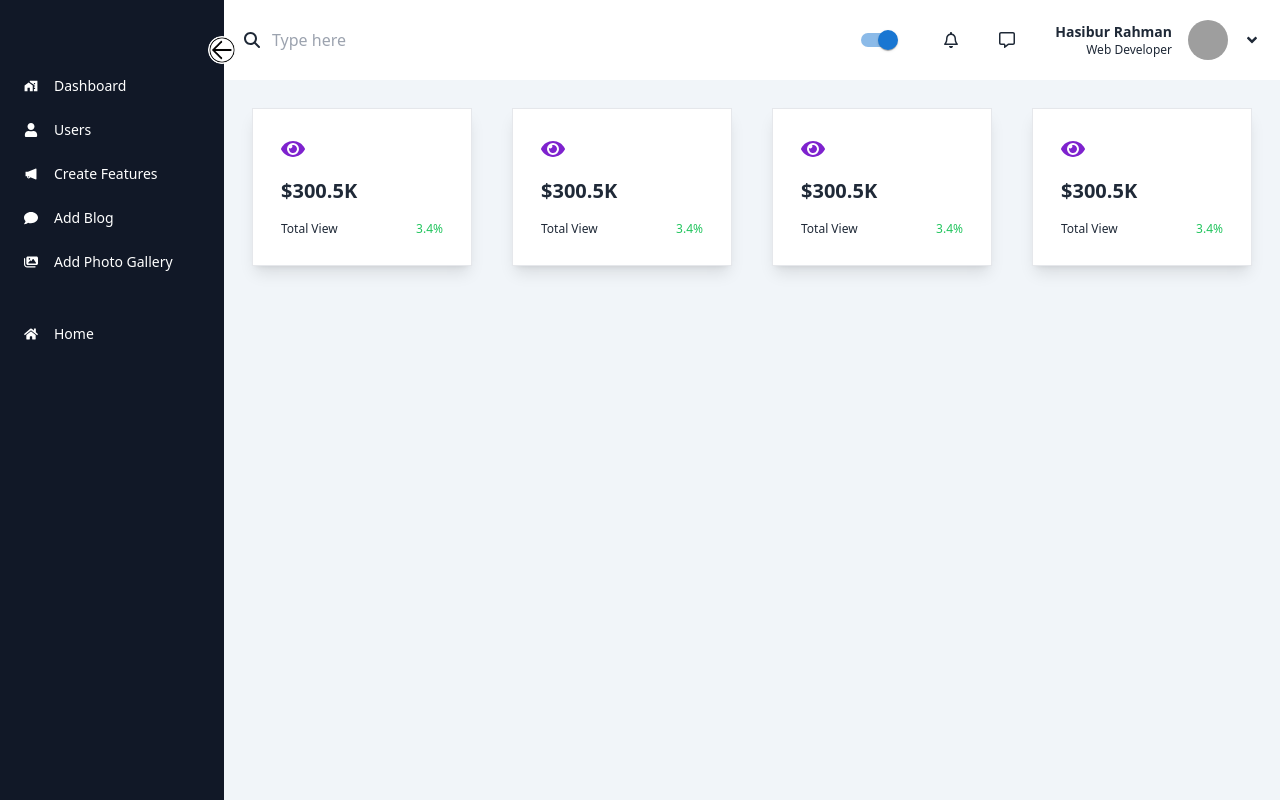
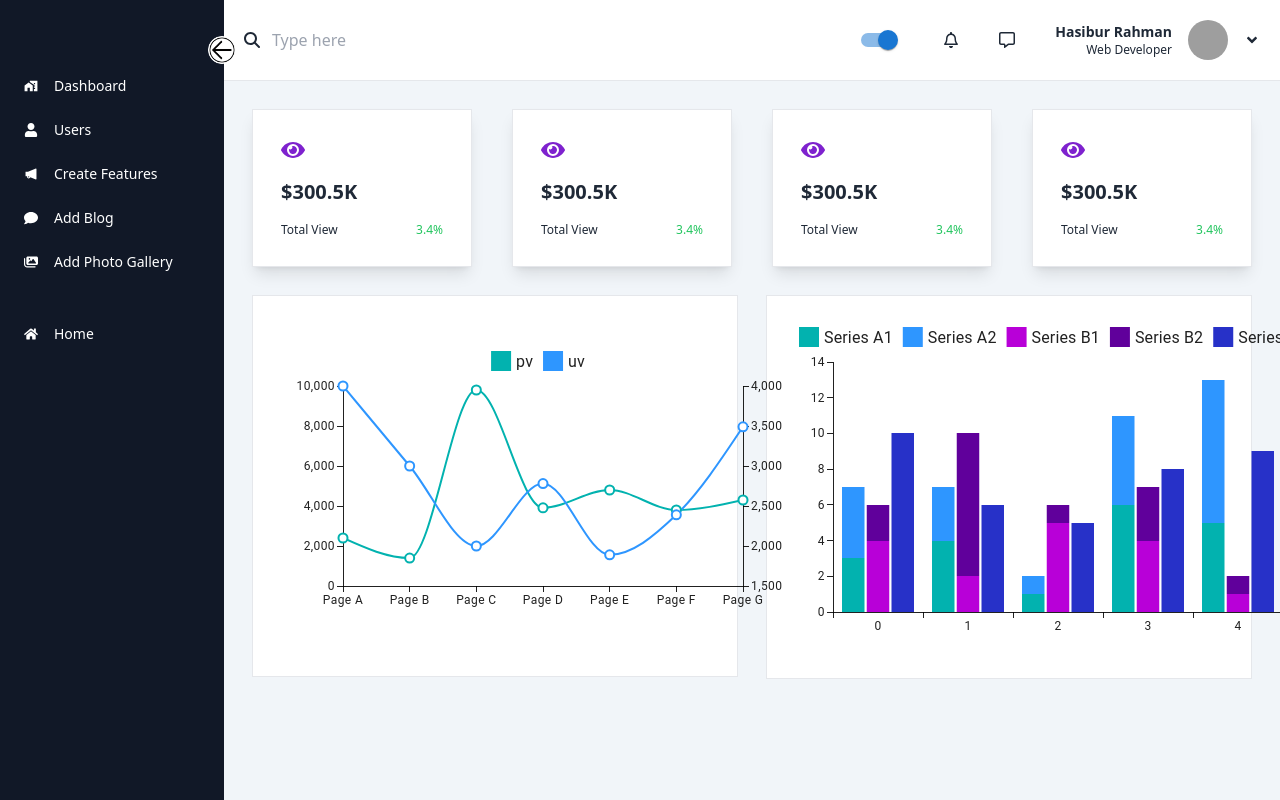
Before and after one commit to hasiburrahmanakash79/admin-dashboard, a React (Vite) app: page / in a window 1280 px wide. Built offline with nearby package versions, Linux system fonts and the light colour scheme; grey boxes are pictures that could not be loaded.

Commit message:
make chart for showing data

```diff
--- a/package.json
+++ b/package.json
@@ -13,6 +13,7 @@
     "@emotion/react": "^11.11.4",
     "@emotion/styled": "^11.11.5",
     "@mui/material": "^5.15.15",
+    "@mui/x-charts": "^7.3.1",
     "localforage": "^1.10.0",
     "match-sorter": "^6.3.4",
     "react": "^18.2.0",
--- a/src/Pages/Dashboard/Dashboard.jsx
+++ b/src/Pages/Dashboard/Dashboard.jsx
@@ -182,7 +182,7 @@ const Dashboard = () => {
           isAdmin ? "" : ""
         }`}
       >
-        <div className="p-5 shadow flex justify-between items-center">
+        <div className="p-5 shadow-lg border-b flex justify-between items-center">
           <div className="flex gap-3 items-center">
             <FaMagnifyingGlass />
             <input type="text" placeholder="Type here" />
--- a/src/Pages/Dashboard/DashboardHome/DashboardHome.jsx
+++ b/src/Pages/Dashboard/DashboardHome/DashboardHome.jsx
@@ -1,9 +1,11 @@
 import { FaEye } from "react-icons/fa";
+import DataLineChart from "./DataLineChart";
+import DataBarChart from "./DataBarChart";
 
 
 const DashboardHome = () => {
     return (
-        <div>
+        <div className="space-y-7">
             <div className="grid grid-cols-4 items-center gap-10">
                 <div className="bg-white border p-7 space-y-4 shadow-lg">
                     <FaEye className="text-purple-700 text-2xl"/>
@@ -38,6 +40,10 @@ const DashboardHome = () => {
                     </div>
                 </div>
             </div>
+            <div className="grid grid-cols-2 gap-7">
+                <div className="col-span-1"><DataLineChart/></div>
+                <div className="col-span-1"><DataBarChart/></div>
+            </div>
         </div>
     );
 };
--- /dev/null
+++ b/src/Pages/Dashboard/DashboardHome/DataBarChart.jsx
@@ -0,0 +1,21 @@
+import { BarChart } from '@mui/x-charts';
+
+const DataBarChart = () => {
+    return (
+        <div className='bg-white p-4 border '>
+            <BarChart
+      series={[
+        { data: [3, 4, 1, 6, 5], stack: 'A', label: 'Series A1' },
+        { data: [4, 3, 1, 5, 8], stack: 'A', label: 'Series A2' },
+        { data: [4, 2, 5, 4, 1], stack: 'B', label: 'Series B1' },
+        { data: [2, 8, 1, 3, 1], stack: 'B', label: 'Series B2' },
+        { data: [10, 6, 5, 8, 9], label: 'Series C1' },
+      ]}
+      width={550}
+      height={350}
+    />
+        </div>
+    );
+};
+
+export default DataBarChart;
--- /dev/null
+++ b/src/Pages/Dashboard/DashboardHome/DataLineChart.jsx
@@ -0,0 +1,33 @@
+import { LineChart } from "@mui/x-charts/LineChart";
+
+const uData = [4000, 3000, 2000, 2780, 1890, 2390, 3490];
+const pData = [2400, 1398, 9800, 3908, 4800, 3800, 4300];
+const xLabels = [
+  "Page A",
+  "Page B",
+  "Page C",
+  "Page D",
+  "Page E",
+  "Page F",
+  "Page G",
+];
+
+const DataLineChart = () => {
+  return (
+    <div className="bg-white p-10 border">
+      <LineChart
+        width={500}
+        height={300}
+        series={[
+          { data: pData, label: "pv", yAxisKey: "leftAxisId" },
+          { data: uData, label: "uv", yAxisKey: "rightAxisId" },
+        ]}
+        xAxis={[{ scaleType: "point", data: xLabels }]}
+        yAxis={[{ id: "leftAxisId" }, { id: "rightAxisId" }]}
+        rightAxis="rightAxisId"
+      />
+    </div>
+  );
+};
+
+export default DataLineChart;
```
Also changed, not shown: 1 other file (tests, documents, lock files or other folders).
